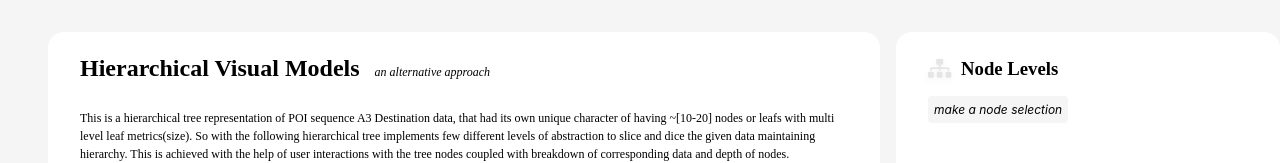
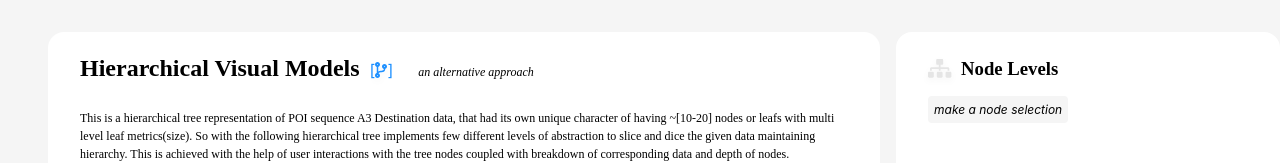
Before and after one commit to santhoshsoundar/hierarchical-visual-models, a React (Create React App) app: page / in a window 1280 px wide. Shown: the top 163 px of the page. Built offline with nearby package versions, Linux system fonts and the light colour scheme.

Commit message:
link to git page

```diff
--- a/src/Header/HeaderComponent.css
+++ b/src/Header/HeaderComponent.css
@@ -22,3 +22,16 @@
   font-size: var(--smaller-font);
   font-family: "PT Serif", serif;
 }
+
+.git-link {
+  margin: 0 10px;
+  text-decoration: none;
+  color: dodgerblue;
+}
+
+.git-link:hover {
+  color: orangered;
+}
+.git-link:visited {
+  color: skyblue;
+}
--- a/src/Header/HeaderComponent.js
+++ b/src/Header/HeaderComponent.js
@@ -1,11 +1,21 @@
 import React from "react";
 import "./HeaderComponent.css";
+import { FontAwesomeIcon } from "@fortawesome/react-fontawesome";
+import { faCodeBranch } from "@fortawesome/free-solid-svg-icons";
 
 function HeaderComponent() {
   return (
     <header className="App-header">
       <h2>Hierarchical Visual Models</h2>
-      <span className="header-secondary"> an alternative approach</span>
+      <a
+        href={"https://github.com/santhoshsoundar/hierarchical-visual-models"}
+        target="_blank"
+        rel="noopener noreferrer"
+        className="git-link"
+      >
+        [<FontAwesomeIcon icon={faCodeBranch} />]
+      </a>
+      <span className="header-secondary"> an alternative approach </span>
       <p className="header-content">
         This is a hierarchical tree representation of POI sequence A3
         Destination data, that had its own unique character of having ~[10-20]
```
Also changed, not shown: 1 other file (tests, documents, lock files or other folders).
